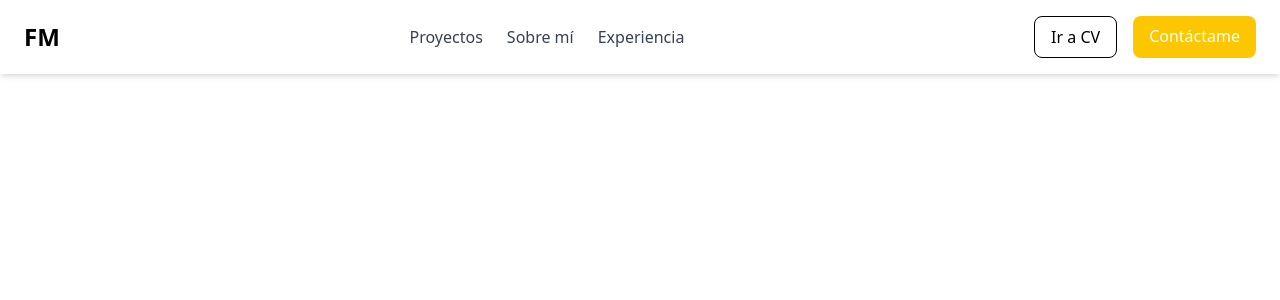
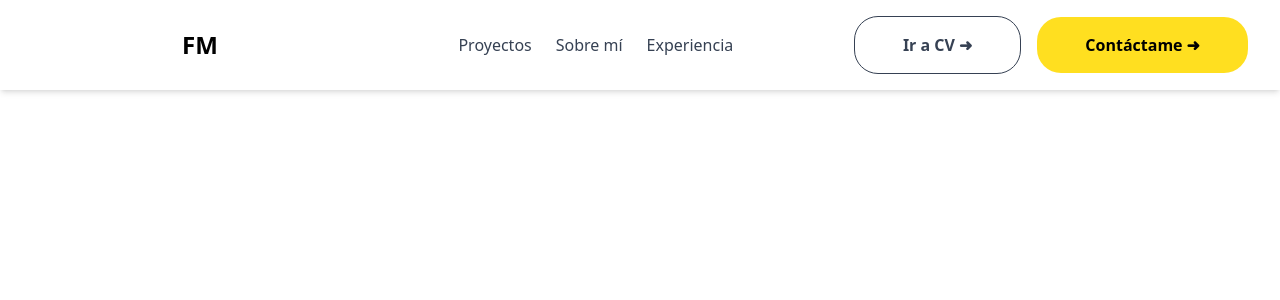
Before and after one commit to FacuMorales/Portfolio, a React app in the folder portfolio/: page / in a window 1280 px wide. Shown: the top 300 px of the page. Built offline with nearby package versions, Linux system fonts and the light colour scheme; the HTML template or start-up script is replaced by a standard one.

Commit message:
Header finalizado 1.0

```diff
--- a/portfolio/src/components/Header.jsx
+++ b/portfolio/src/components/Header.jsx
@@ -2,25 +2,39 @@ import React from "react";
 
 const Header = () => {
   return (
-    <header className="w-full flex justify-between items-center py-4 px-6 bg-white shadow-md">
+    <header className="w-full py-4 px-8 shadow-md">
+      <div className="max-w-screen-xl mx-auto flex items-center justify-between">
         {/* Logo o Nombre */}
-      <h1 className="text-2xl font-bold">FM</h1>
+        <h1 className="text-2xl font-bold ml-[150px]">FM</h1>
 
         {/* Enlaces */}
-      <nav className="md:flex space-x-6">
+        <nav className="md:flex space-x-6 ml-[120px]">
           <a href="#projects" className="text-gray-700 hover:text-black">Proyectos</a>
           <a href="#about" className="text-gray-700 hover:text-black">Sobre mí</a>
           <a href="#experience" className="text-gray-700 hover:text-black">Experiencia</a>
         </nav>
 
         {/* Botones */}
-      <div className="flex space-x-4">
-        <a href="/cv.pdf" className="md:block border px-4 py-2 rounded-lg hover:bg-gray-100">
+        <div className="space-x-4 flex items-center">
+          <a
+            href="#cv"
+            className="relative border rounded-3xl px-12 py-4 font-bold flex items-center text-gray-700 hover:text-black hover:bg-gray-100 transition group"
+          >
             Ir a CV
+            <span className="ml-1 inline-block transition-transform group-hover:translate-x-2">
+              ➜
+            </span>
           </a>
-        <a href="#contact" className="bg-yellow-400 px-4 py-2 rounded-lg text-white hover:bg-yellow-500">
+          <a
+            href="#contacto"
+            className="relative flex items-center px-12 py-4 bg-yellow-300 rounded-3xl font-bold transition hover:bg-yellow-400 group"
+          >
             Contáctame
+            <span className="ml-1 inline-block transition-transform group-hover:translate-x-2">
+              ➜
+            </span>
           </a>
+        </div>
       </div>
     </header>
   );
```
Lines whose indentation alone changed are shown as unchanged.
